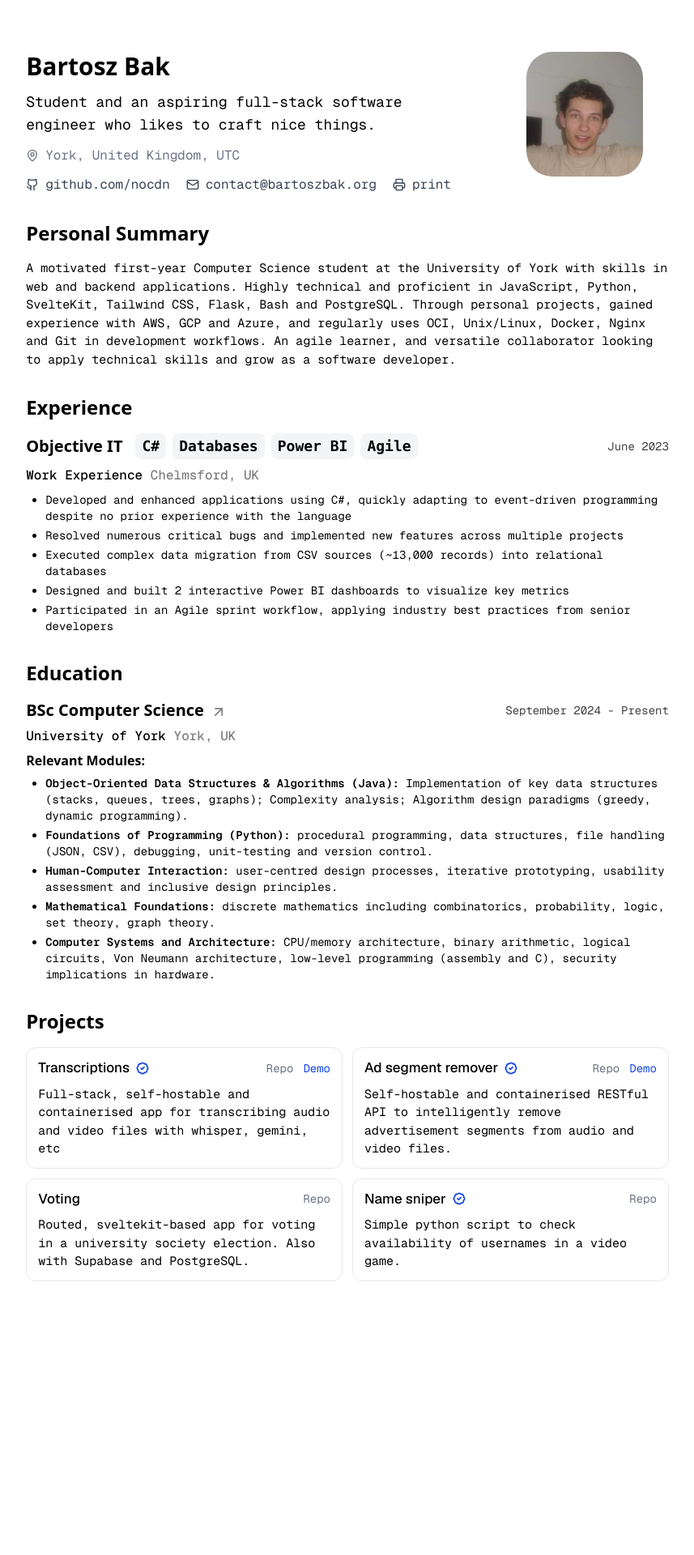
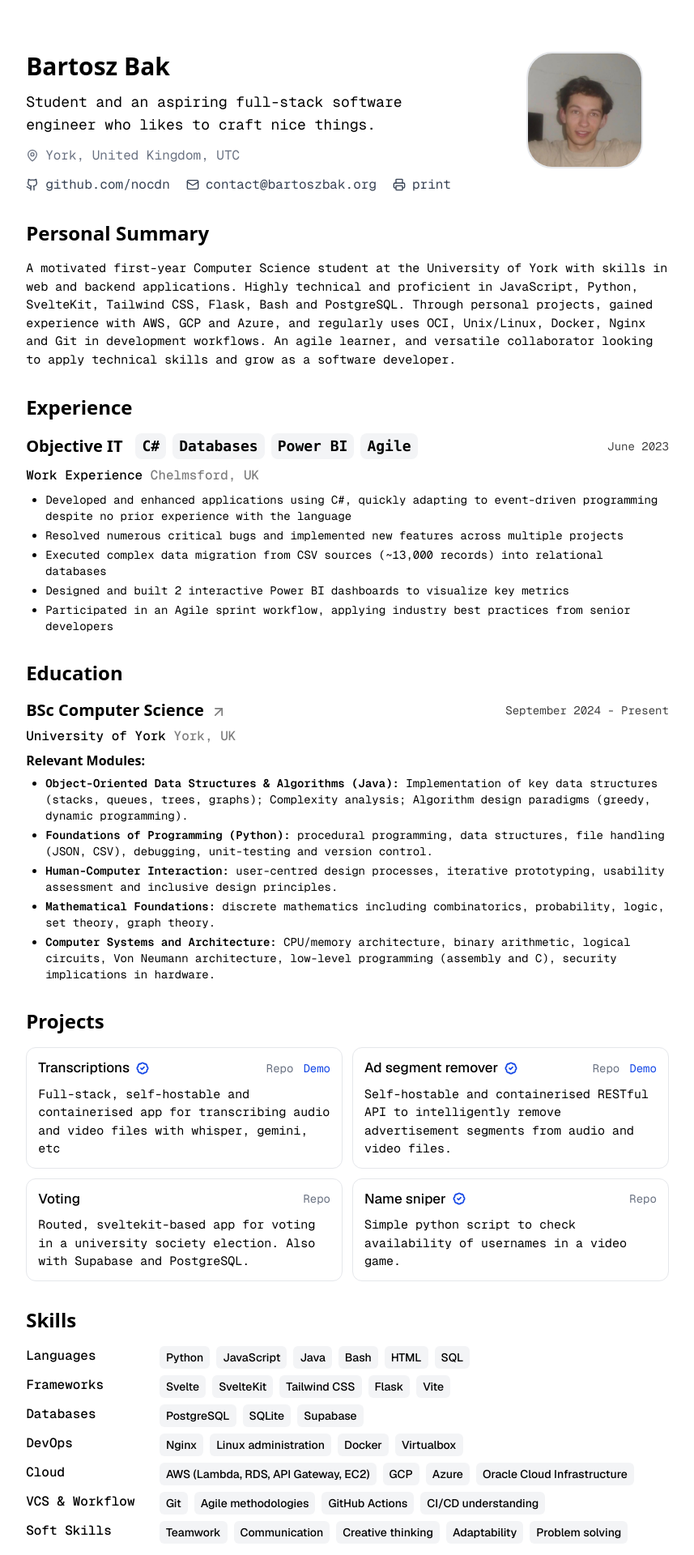
Before and after one commit to nocdn/cv, a Svelte app: page / in a window 1280 px wide. Shown: the top 1920 px of the page at 81% size, without its empty margins (211-1068 px from the left). Before the commit the page ends 1646 px from the top, so only its background shows below. Built offline with nearby package versions, Linux system fonts and the light colour scheme.

Commit message:
feat: finished skills section

```diff
--- a/src/App.svelte
+++ b/src/App.svelte
@@ -4,6 +4,7 @@
   import Experience from "./Experience.svelte";
   import Education from "./Education.svelte";
   import Projects from "./Projects.svelte";
+  import Skills from "./Skills.svelte";
 </script>
 
 <main
@@ -14,4 +15,5 @@
   <Experience />
   <Education />
   <Projects />
+  <Skills />
 </main>
--- a/src/Header.svelte
+++ b/src/Header.svelte
@@ -46,7 +46,14 @@
       </a>
     </div>
   </div>
-  <div class="flex-shrink-0 w-36 h-36 rounded-4xl mr-8">
-    <img src={picture} alt="Bartosz Bak" class="rounded-4xl" />
+  <div
+    class="flex-shrink-0 w-36 h-36 mr-8 transition-all duration-300 overflow-hidden rounded-4xl border-2 border-gray-200"
+  >
+    <img
+      src={picture}
+      alt="Bartosz Bak"
+      class="w-full h-full object-cover transition-transform duration-300 hover:scale-110"
+      style="transition-timing-function: cubic-bezier(0.165, 0.84, 0.44, 1);"
+    />
   </div>
 </header>
--- /dev/null
+++ b/src/Skills.svelte
@@ -0,0 +1,68 @@
+<script>
+  const skillCategories = [
+    {
+      name: "Languages",
+      skills: ["Python", "JavaScript", "Java", "Bash", "HTML", "SQL"],
+    },
+    {
+      name: "Frameworks",
+      skills: ["Svelte", "SvelteKit", "Tailwind CSS", "Flask", "Vite"],
+    },
+    {
+      name: "Databases",
+      skills: ["PostgreSQL", "SQLite", "Supabase"],
+    },
+    {
+      name: "DevOps",
+      skills: ["Nginx", "Linux administration", "Docker", "Virtualbox"],
+    },
+    {
+      name: "Cloud",
+      skills: [
+        "AWS (Lambda, RDS, API Gateway, EC2)",
+        "GCP",
+        "Azure",
+        "Oracle Cloud Infrastructure",
+      ],
+    },
+    {
+      name: "VCS & Workflow",
+      skills: [
+        "Git",
+        "Agile methodologies",
+        "GitHub Actions",
+        "CI/CD understanding",
+      ],
+    },
+    {
+      name: "Soft Skills",
+      skills: [
+        "Teamwork",
+        "Communication",
+        "Creative thinking",
+        "Adaptability",
+        "Problem solving",
+      ],
+    },
+  ];
+</script>
+
+<main class="flex flex-col gap-4">
+  <p class="text-2xl font-bold">Skills</p>
+  <div class="flex flex-col gap-2">
+    {#each skillCategories as category}
+      <div class="grid grid-cols-[20%_80%] gap-1.5">
+        <p class="font-medium text-md font-geist-mono">{category.name}</p>
+        <div class="flex gap-2 flex-wrap">
+          {#each category.skills as skill}
+            <span
+              class="font-geist font-medium text-sm bg-gray-100 px-2 py-1 rounded-md group-hover:bg-gray-200 transition-all"
+            >
+              {skill}
+            </span>
+          {/each}
+        </div>
+      </div>
+    {/each}
+  </div>
+</main>
```
